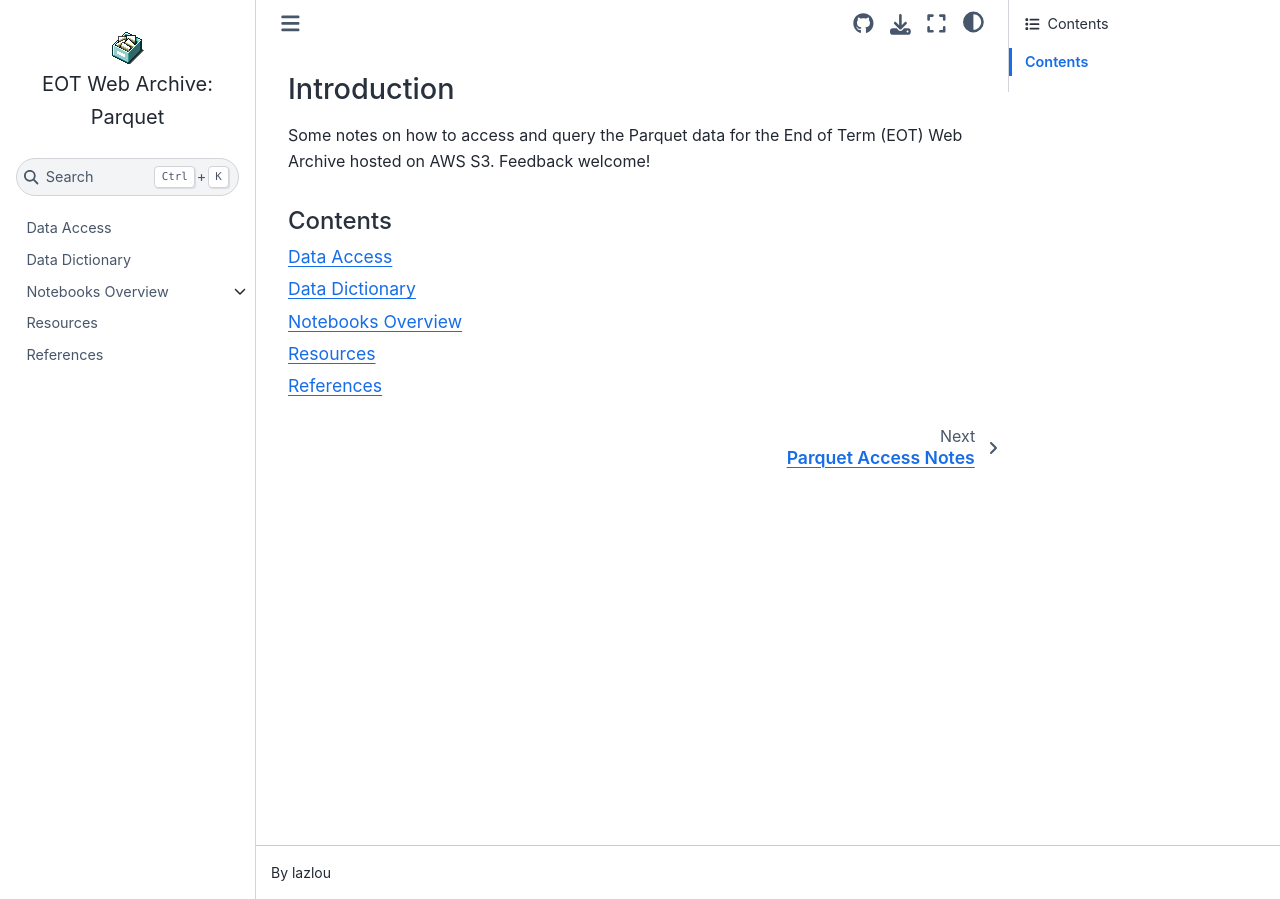
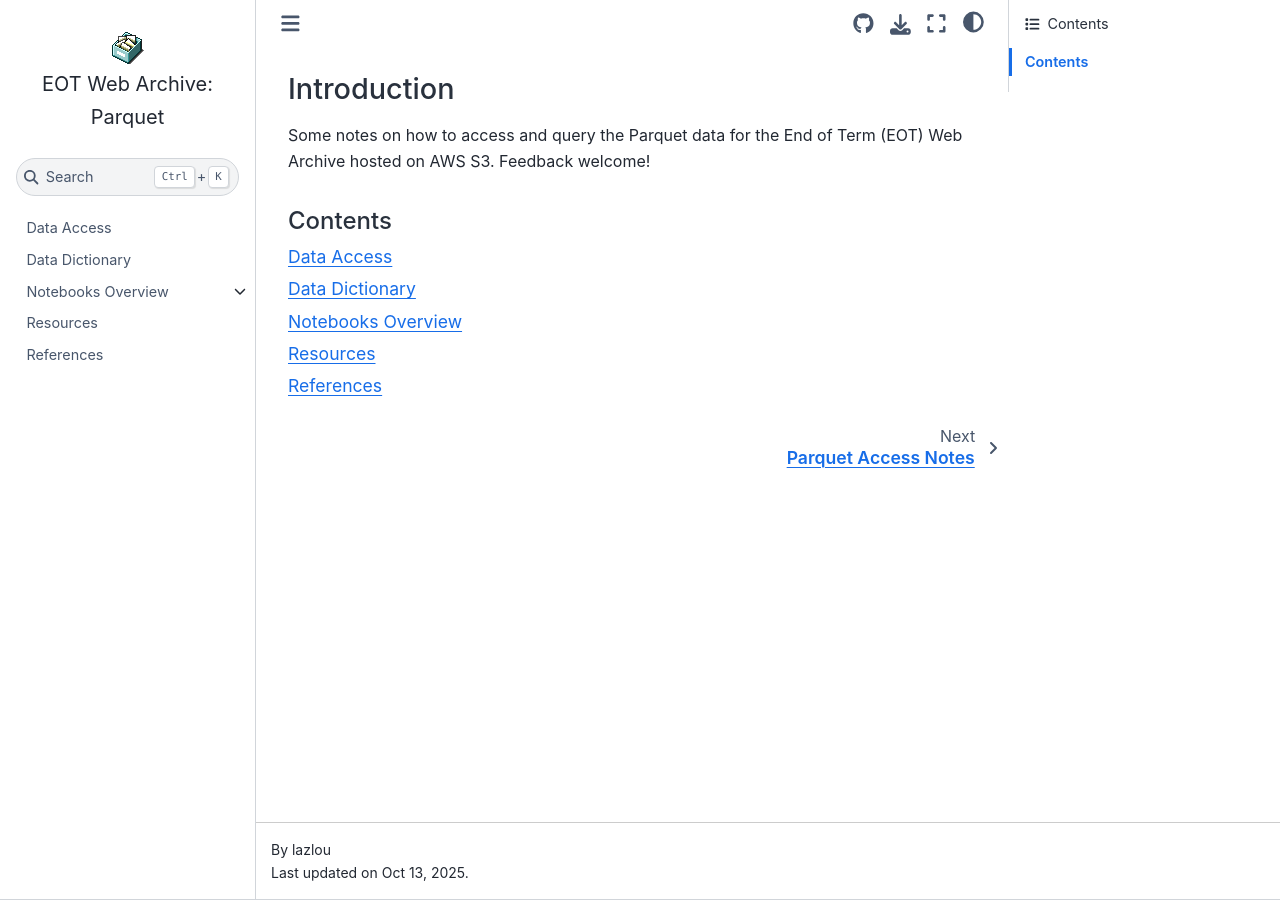
Before and after one commit to lazlou/eot-notes, a Jupyter Book: the page built from intro.md, in a window 1280 px wide. Built offline with Jupyter Book 1.0.4 settings and Sphinx 7.4.7 and the Sphinx Book theme 1.1.4, drawn with Linux system fonts in a browser that asks for light colours; pages that are not in the unit, such as notebooks, are missing from menus.

Commit message:
fetch full git history for last_updated dates

```diff
--- a/_config.yml
+++ b/_config.yml
@@ -43,36 +43,37 @@ html:
   use_issues_button: false      # Whether to add an "open an issue" button
   collapse_navigation: false    # Keeps sidebar fully expanded
   navigation_depth: 4           # How many heading levels are shown in sidebar
-#  baseurl: ""                  # The base URL where the book will be hosted. Used for creating image previews and social links. e.g.: https://mypage.com/mybook/
+  baseurl: "https://lazlou.github.io/eot-notes/"  # The base URL where the book will be hosted. Used for creating image previews and social links. e.g.: https://mypage.com/mybook/
   comments:
     hypothesis: false
     utterances: false
-  last_updated: true
   extra_downloads:
     - path: notebooks/eot_parquet_access.ipynb
     - path: notebooks/eot_parquet_query.ipynb
 
 sphinx:
-  extensions:
-    - sphinxcontrib.bibtex
-  extra_extensions:
-  - sphinx_togglebutton  # Optional, for collapsible sections
-#  bibtex_bibfiles: ['references.bib']
-#  bibtex_default_style: 'unsrt'
   config:
+    html_theme: sphinx_book_theme
     html_theme_options:
+      logo:
+        text: "EOT Web Archive: Parquet"
+        image_light: _static/img/logo.png
+        image_dark: _static/img/logo.png
       repository_url: https://github.com/lazlou/eot-notes
       repository_branch: main
       use_repository_button: true
       default_mode: light
-      logo:
-        text: "EOT Web Archive: Parquet"
-        image_light: _static/img/logo.png
-        image_dark: _static/img/logo.png
-    language: en
+      last_updated: true
+    html_last_updated_fmt: "%b %d, %Y"
     html_show_copyright: false
     html_extra_path:
       - _static/img
+    language: en
+  extra_extensions:
+  - sphinxcontrib.bibtex
+  - sphinx_togglebutton  # Optional, for collapsible sections
+#  bibtex_bibfiles: ['references.bib']
+#  bibtex_default_style: 'unsrt'
 
 #######################################################################################
 # Parse and render settings
```
Also changed, not shown: 1 other file.
